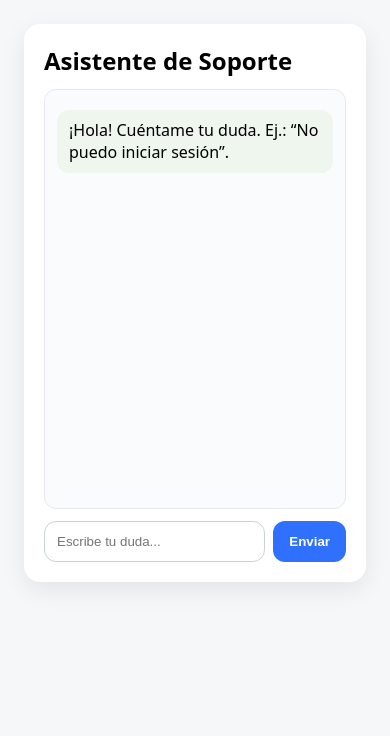
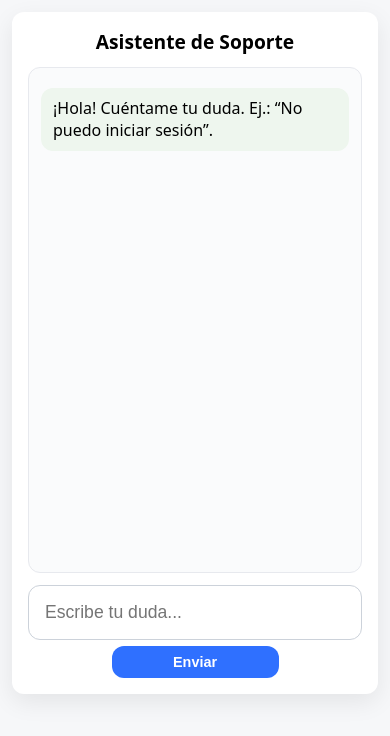
Before and after one commit to Cefoped25/Chat-FAQ, a Flask app: page / in a window 390 px wide. Shown: the top 736 px of the page. Run offline with Flask 3, Linux system fonts and the light colour scheme.

Commit message:
VISTA TELEFONO

```diff
--- a/static/style.css
+++ b/static/style.css
@@ -33,3 +33,46 @@ h2 { margin: 0 0 12px 0; }
 }
 .sug-btn:hover { background: #f0f3f8; }
 a { text-decoration: none; }
+
+@media (max-width: 600px) {
+  body {
+    padding: 12px;
+  }
+
+  .chat-container {
+    width: 100%;
+    padding: 16px;
+    border-radius: 12px;
+    height: auto; /* se ajusta al contenido */
+  }
+
+  h2 {
+    font-size: 1.2rem;
+    text-align: center;
+  }
+
+  #chat-box {
+    height: 60vh; /* sigue ocupando buena parte de la pantalla */
+    font-size: 1rem;
+  }
+
+  .input-row {
+    flex-direction: column;
+    gap: 6px;
+  }
+
+  /* 🔹 Input más grande */
+  .input-row input {
+    width: 100%;
+    font-size: 1.1rem;
+    padding: 16px;
+  }
+
+  /* 🔹 Botón más pequeño */
+  .input-row button {
+    width: 50%;         /* más chico que el input */
+    margin: 0 auto;     /* centrado */
+    font-size: 0.9rem;
+    padding: 8px 12px;
+  }
+}
```
